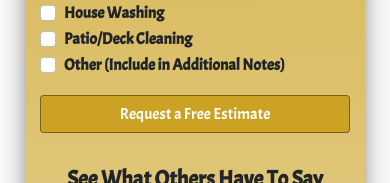
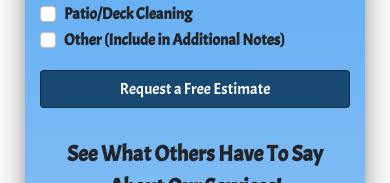
Before and after one commit to AGRTECH/alins-power-washing, a React (Create React App) app: page /contact in a window 390 px wide. Shown: the part 598-781 px from the top of the page. Built offline with nearby package versions, Linux system fonts and the light colour scheme.

Commit message:
color change and removed background and card

```diff
--- a/src/components/App.module.css
+++ b/src/components/App.module.css
@@ -56,25 +56,25 @@
 }
 
 .contactContainer {
-  height: 3000px;
-  margin: 25px 150px 0 150px;
+  /* height: 3000px; */
+  /* margin: 25px 150px 0 150px; */
   /* background-color: rgba(30, 139, 195, 0.3); */
   background-image: linear-gradient(
     to top,
     rgba(255, 255, 255, 0.8),
     rgba(255, 255, 255, 0.8) 10%,
-    rgba(199, 154, 17, 0.8) 90%,
-    rgba(199, 154, 17, 0.8)
+    rgba(20, 132, 236, 0.8) 90%,
+    rgba(20, 132, 236, 0.8)
   );
   background-size: cover;
   background-repeat: no-repeat;
-  border-radius: 5%;
+  /* border-radius: 5%; */
   box-shadow: rgba(0, 0, 0, 0.3) 0px 19px 38px,
     rgba(0, 0, 0, 0.22) 0px 15px 12px;
 }
 
 .submitButton {
-  background-color: rgba(199, 154, 17, 0.8);
+  background-color: rgba(1, 47, 82, 0.8);
   margin-bottom: 15px;
   border-color: rgba(0, 0, 0, 0.4);
 }
@@ -391,15 +391,21 @@
   }
 
   .contactContainer {
-    margin-top: 25px;
-    height: 2300px;
+    /* height: 3000px; */
+    /* margin: 25px 150px 0 150px; */
+    /* background-color: rgba(30, 139, 195, 0.3); */
     background-image: linear-gradient(
       to top,
       rgba(255, 255, 255, 0.8),
       rgba(255, 255, 255, 0.8) 10%,
-      rgba(199, 154, 17, 0.8) 90%,
-      rgba(199, 154, 17, 0.8)
+      rgba(20, 132, 236, 0.8) 90%,
+      rgba(20, 132, 236, 0.8)
     );
+    background-size: cover;
+    background-repeat: no-repeat;
+    /* border-radius: 5%; */
+    box-shadow: rgba(0, 0, 0, 0.3) 0px 19px 38px,
+      rgba(0, 0, 0, 0.22) 0px 15px 12px;
   }
 
   .contactName {
@@ -488,15 +494,21 @@
 
 @media (max-width: 377px) {
   .contactContainer {
-    margin-top: 25px;
-    height: 2250px;
+    /* height: 3000px; */
+    /* margin: 25px 150px 0 150px; */
+    /* background-color: rgba(30, 139, 195, 0.3); */
     background-image: linear-gradient(
       to top,
       rgba(255, 255, 255, 0.8),
       rgba(255, 255, 255, 0.8) 10%,
-      rgba(199, 154, 17, 0.8) 90%,
-      rgba(199, 154, 17, 0.8)
+      rgba(20, 132, 236, 0.8) 90%,
+      rgba(20, 132, 236, 0.8)
     );
+    background-size: cover;
+    background-repeat: no-repeat;
+    /* border-radius: 5%; */
+    box-shadow: rgba(0, 0, 0, 0.3) 0px 19px 38px,
+      rgba(0, 0, 0, 0.22) 0px 15px 12px;
   }
 
   .aboutContainer {
--- a/src/components/Contact.js
+++ b/src/components/Contact.js
@@ -10,16 +10,6 @@ import insurance from "../img/Hercules Hosing_COI.pdf";
 const Contact = () => {
   return (
     <>
-      <ParticlesBg
-        type="lines"
-        bg={{
-          position: "absolute",
-          zIndex: -1,
-          top: 0,
-          left: 0,
-          height: 2500,
-        }}
-      />
       <div
         className={`${styles.homeContainerSmaller} ${styles.contactContainer}`}
       >
```
